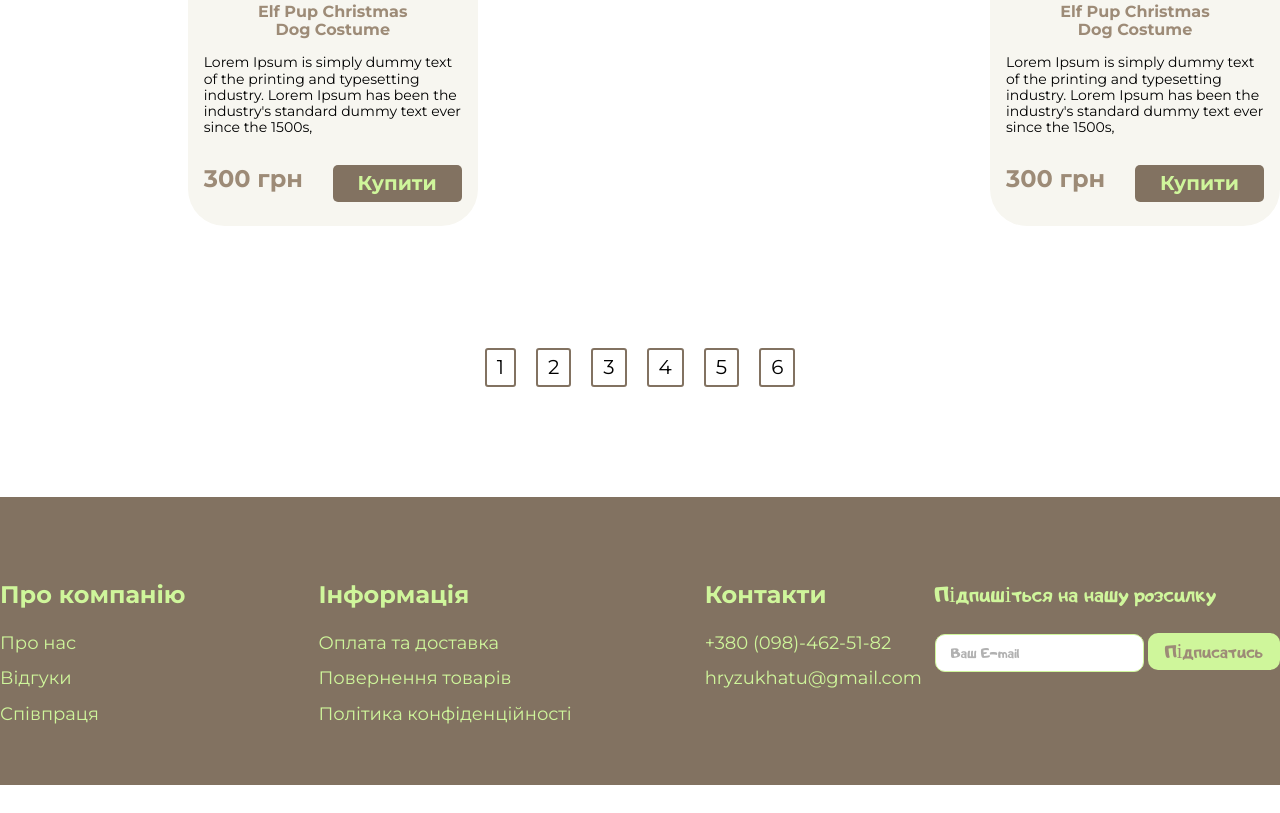
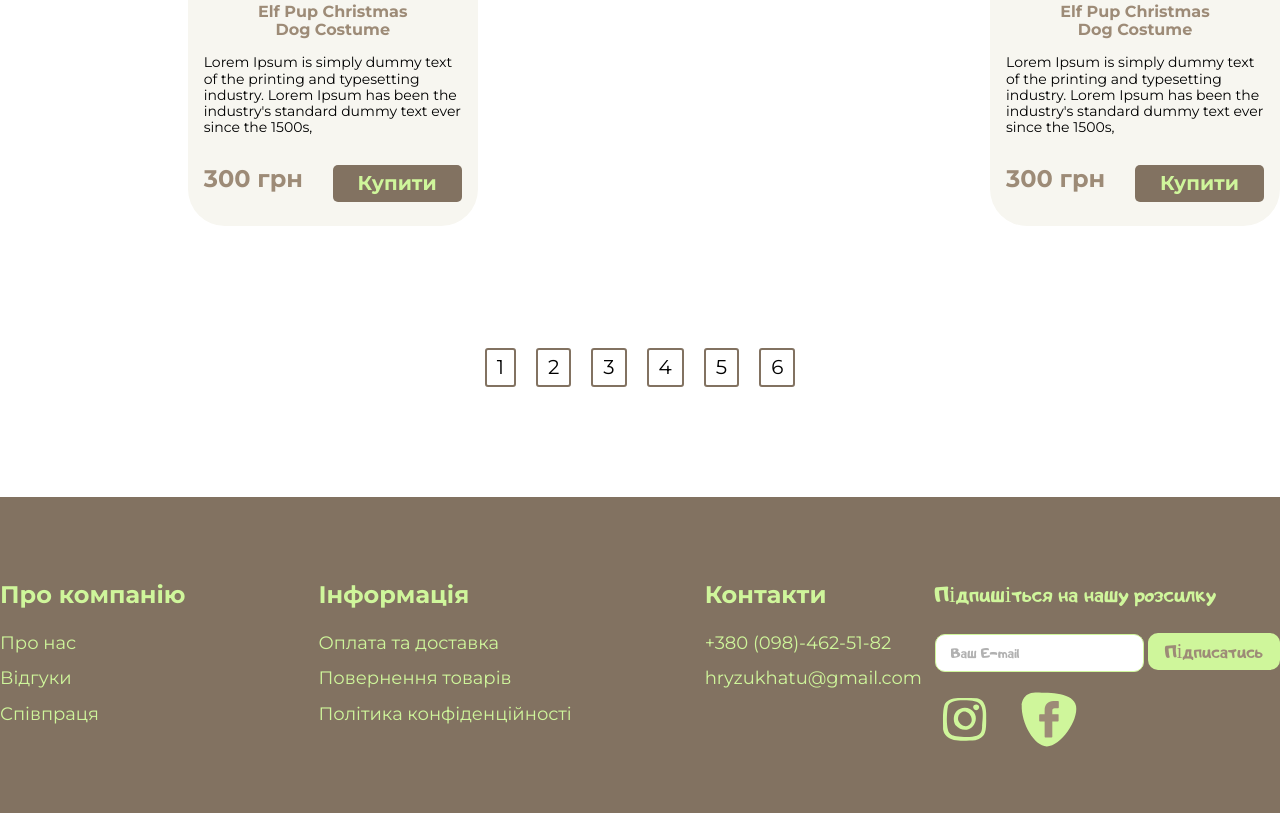
Before and after one commit to DarthVauban/gryzu-hatu, a plain HTML site: page catalog.html in a window 1280 px wide. Shown: the part 1392-2205 px from the top of the page. Before the commit the page ends 2177 px from the top, so only its background shows below. Drawn offline with Linux system fonts and the light colour scheme.

Commit message:
Каталог

```diff
--- a/catalog.html
+++ b/catalog.html
@@ -202,6 +202,10 @@
                         <input type="email" class="email-input" placeholder="Ваш E-mail">
                         <button class="subscribe-btn">Підписатись</button>
                     </div>
+                    <div class="social-icons">
+                        <img src="./img/instagram.svg" alt="" class="insta-icon">
+                        <img src="./img/facebook.svg" alt="" class="facebok-icon">
+                    </div>
                 </div>
             </div>
         </div>
--- a/style/catalog.css
+++ b/style/catalog.css
@@ -198,3 +198,13 @@
     border-radius: 10px;
     cursor: pointer;
 }
+.social-icons {
+    margin-top: 17px;
+}
+.insta-icon {
+    margin-right: 20px;
+    cursor: pointer;
+}
+.facebok-icon {
+    cursor: pointer;
+}
```
Also changed, not shown: img/facebook.svg (added), img/instagram.svg (added).
